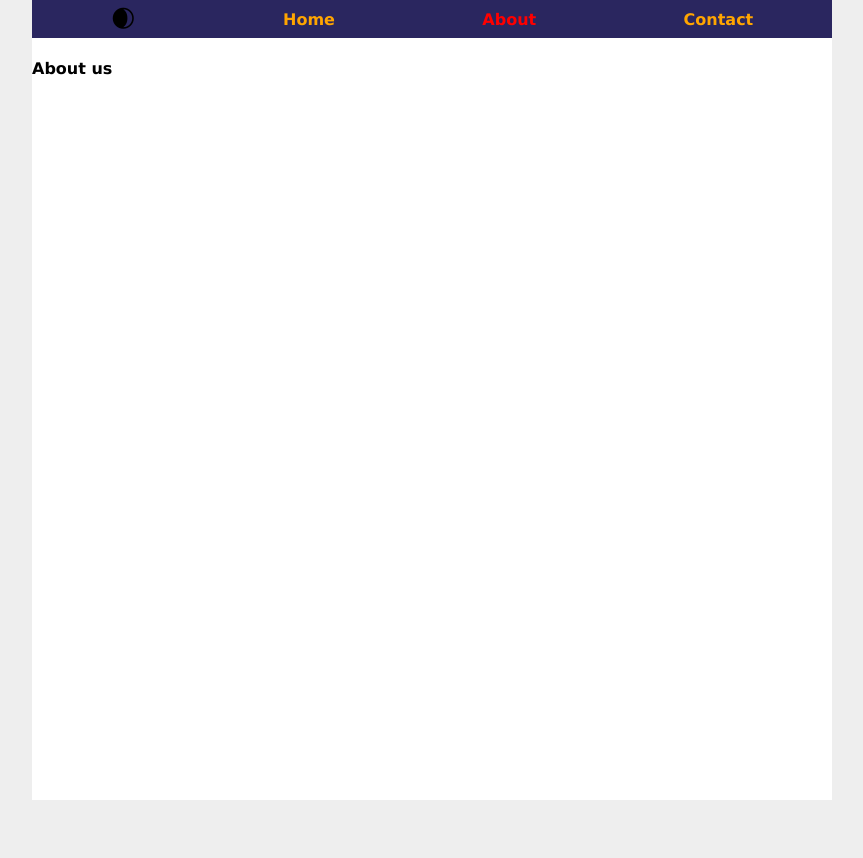
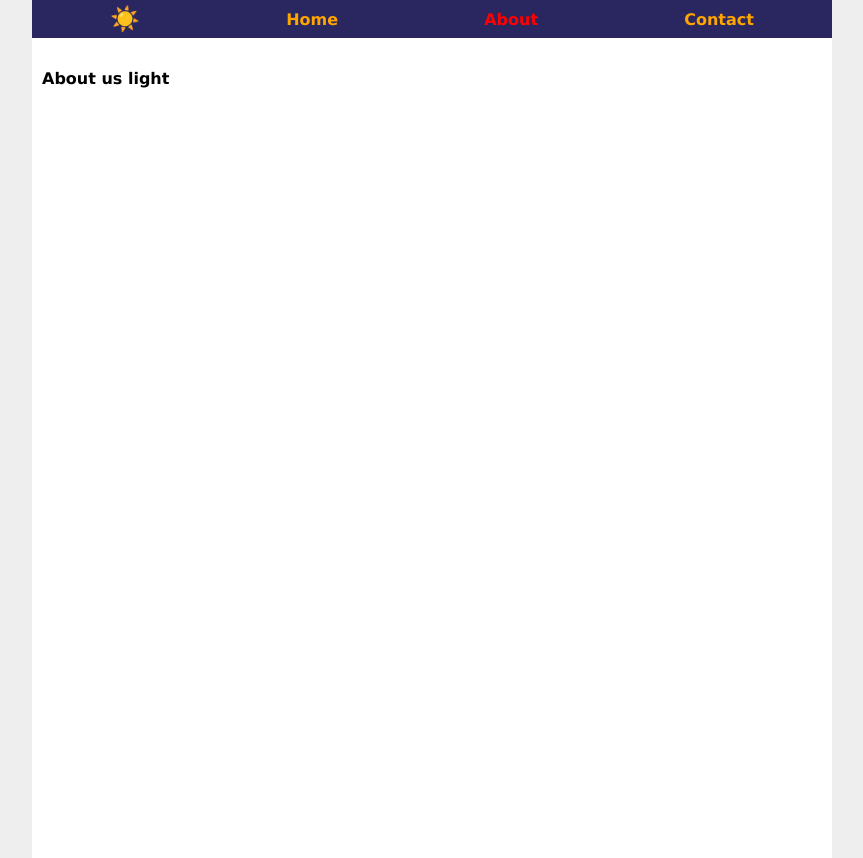
Before and after one commit to somcoders/barashada-reactJS, a React (Create React App) app: page /about in a window 1280 px wide. Shown: the whole page, without its empty margins (208-1071 px from the left). Before the commit the page ends 800 px from the top, so only its background shows below. Built offline with nearby package versions, Linux system fonts and the light colour scheme.

Commit message:
Lesson 19 React Context basics.

```diff
--- a/src/components/About.jsx
+++ b/src/components/About.jsx
@@ -1,10 +1,15 @@
 import React from 'react';
+import { ThemeContext } from '../index';
 
 function About(props) {
     return (
-        <div>
-            <h4>About us</h4>
-        </div>
+        <ThemeContext.Consumer>
+            {theme => (
+                <div className={`container ${theme}`}>
+                    <h4>About us {theme}</h4>
+                </div>
+            )}
+        </ThemeContext.Consumer>
     );
 }
 
--- a/src/index.jsx
+++ b/src/index.jsx
@@ -1,25 +1,26 @@
-import React,{useState} from 'react'
+import React,{useState,createContext} from 'react'
 import ReactDOM from 'react-dom'
 import './style.css'
 import {BrowserRouter} from 'react-router-dom'
 import Pages from './components/Pages';
 import Nav from './components/Nav';
 
+export const ThemeContext  =   createContext()
 
 function App() {
-    const [theme,setTheme] = useState("white");
-    const themeSwitcher = theme === "white" ? "black" : "white";
+    const [theme,setTheme] = useState("light");
+    const themeSwitcher = theme === "light" ? "dark" : "light";
 
     const changeTheme = () => {
         setTheme(themeSwitcher);
     }
     return (
-        <BrowserRouter>
-            <div style={{background:theme}} className='container'>
+        <ThemeContext.Provider value={theme}>
+            <BrowserRouter>
                 <Nav theme={theme} changeTheme={changeTheme}/>
                 <Pages />
-            </div>
-        </BrowserRouter>
+            </BrowserRouter>
+        </ThemeContext.Provider>
     )
 }
 
--- a/src/style.css
+++ b/src/style.css
@@ -6,6 +6,7 @@ body {
 }
 .container {
   height: 100vh;
+  padding: 10px;
 }
 
 .course {
@@ -74,3 +75,19 @@ body {
 .course h4:hover {
   color: orange !important;
 }
+
+.light {
+  background: white;
+}
+
+.light h4 {
+  color: black;
+}
+
+.dark {
+  background: black;
+}
+
+.dark h4 {
+  color: white;
+}
```
